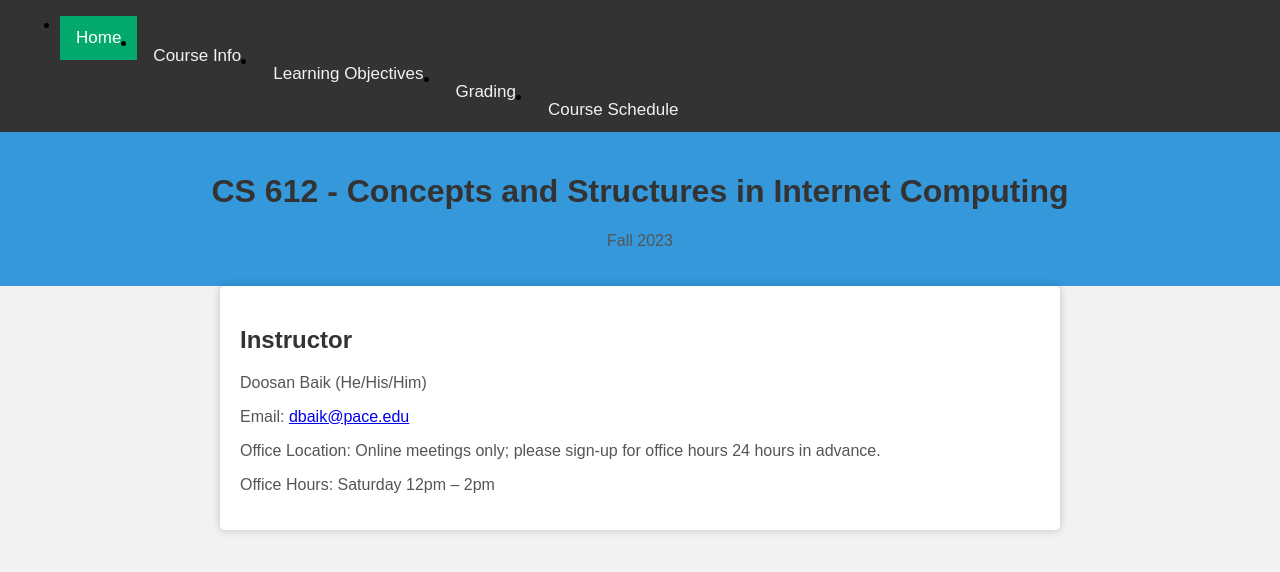
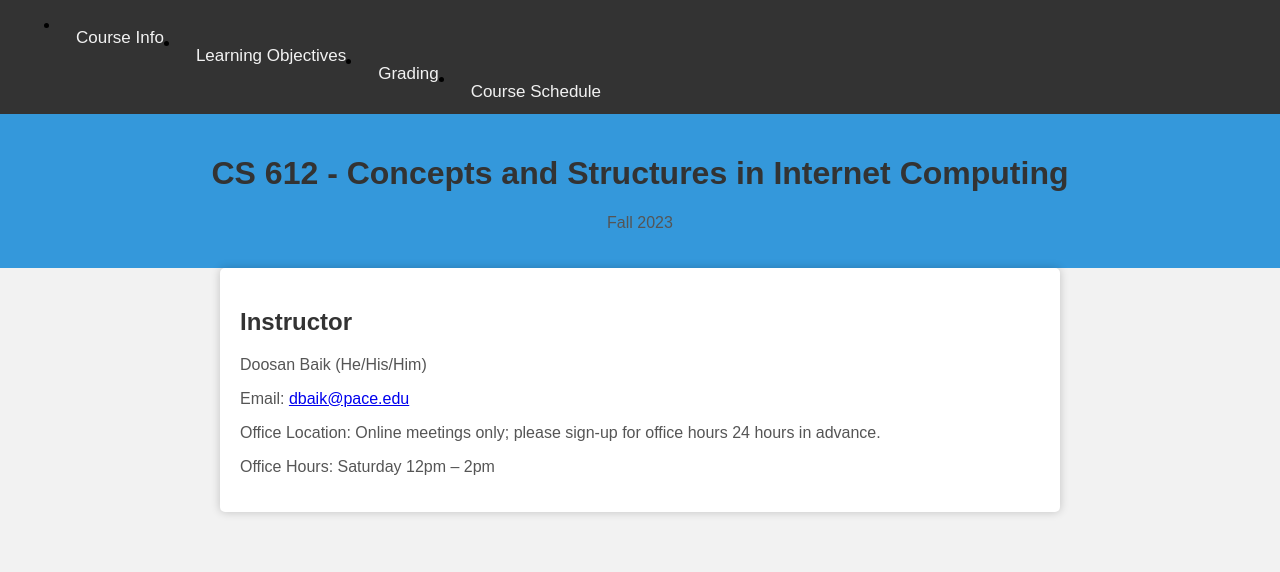
Before and after one commit to tanzilbilal/tanzilbilal629.github.io, a plain HTML site: page index.html in a window 1280 px wide. Drawn offline with Linux system fonts and the light colour scheme.

Commit message:
Update index.html

```diff
--- a/index.html
+++ b/index.html
@@ -9,7 +9,6 @@
 <body>
   <div class="topnav">
     <ul>
-      <li><a class="active" href="#home">Home</a></li>
       <li><a href="http://tanzilbilal.github.io/info.html">Course Info</a></li>
       <li><a href="http://tanzilbilal.github.io/objectives.html">Learning Objectives</a></li>
       <li><a href="#Grading">Grading</a></li>
```
